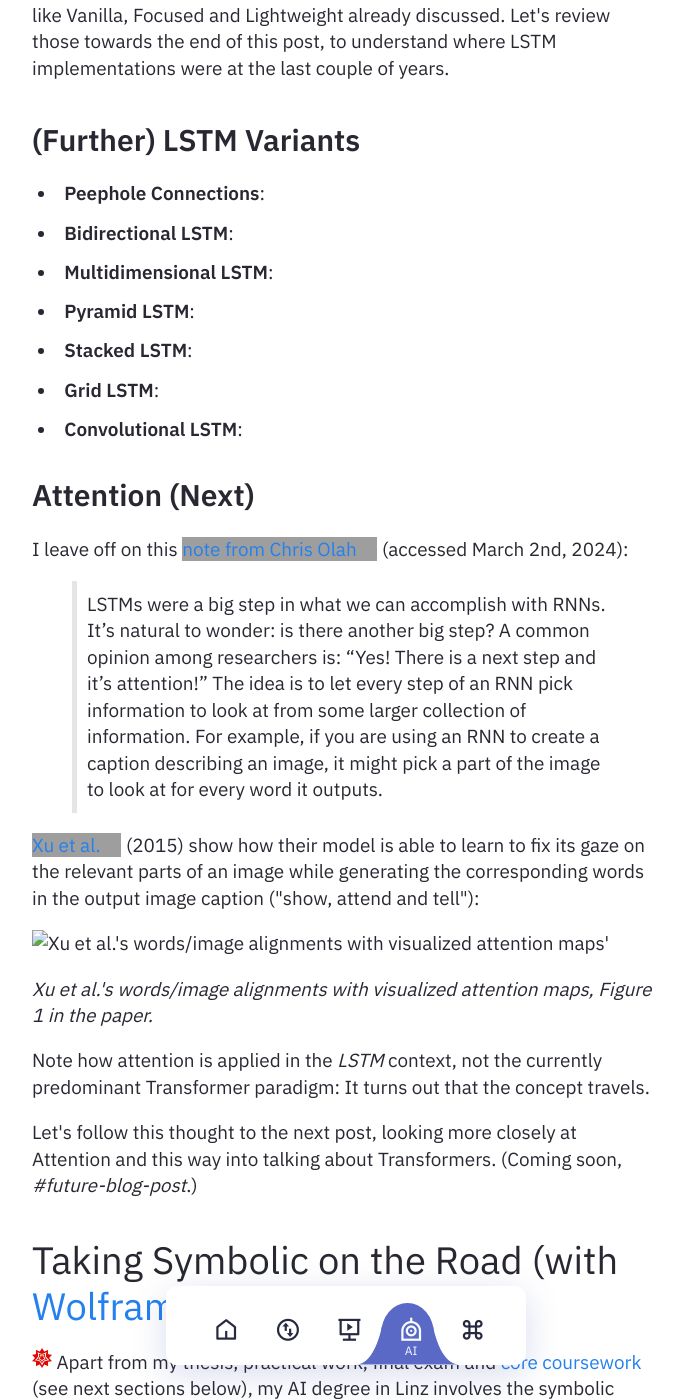
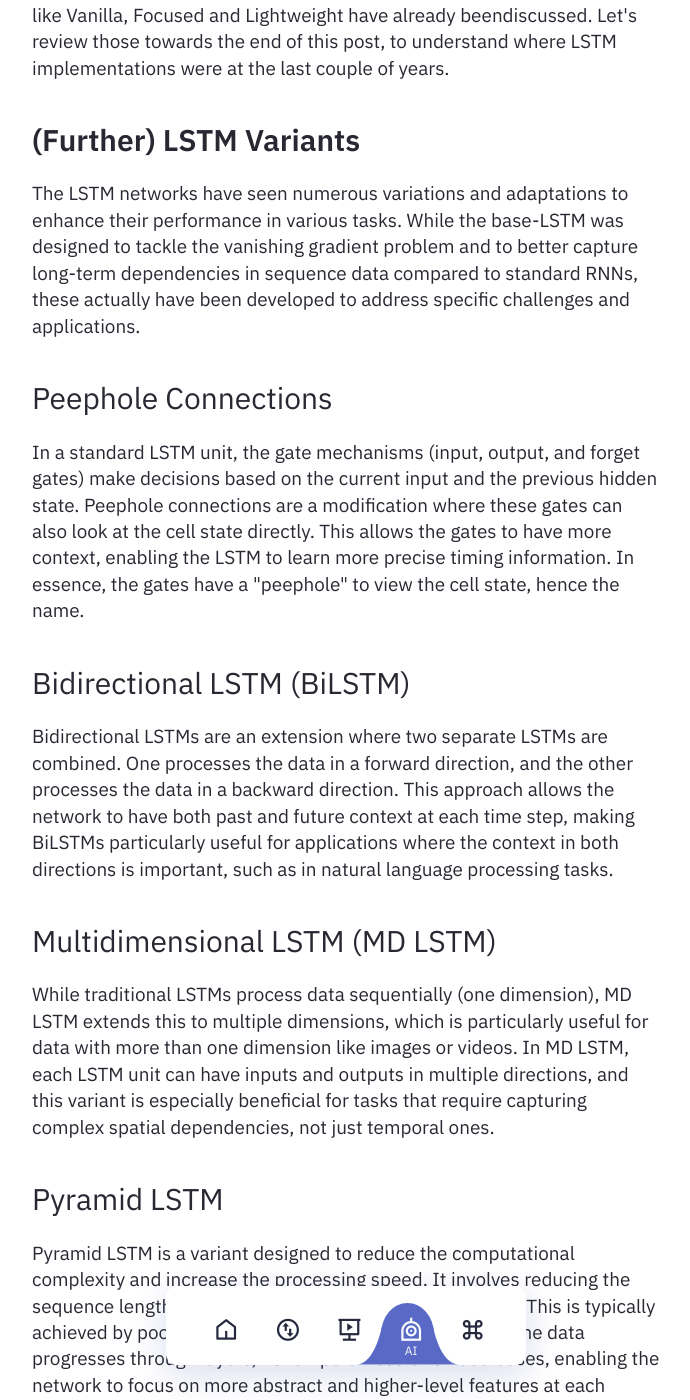
Before and after one commit to heseltime/heseltime.github.io, a Jekyll site: the page built from pages/rDai.md, in a window 1280 px wide and 1400 px high, scrolled down 31191 px. Shown: the whole window, without its empty margins (294-984 px from the left). Built offline with Jekyll 4.4.1, drawn with Linux system fonts in a browser that asks for light colours; some of the changed text lies outside the part shown; grey boxes are pictures that could not be loaded.

Commit message:
Add Further Variants

```diff
--- a/pages/rDai.md
+++ b/pages/rDai.md
@@ -666,17 +666,42 @@
 
 The results have already entered mainstream consciousness, creating, among other things, a new level of distrust for video media of, well, talking heads, whomever they belong to - speaking at the cultural level.
 
-In the preceeding, some _further LSTM variants_ than the traditional ones like Vanilla, Focused and Lightweight already discussed. Let's review those towards the end of this post, to understand where LSTM implementations were at the last couple of years.
+In the preceeding, some _further LSTM variants_ than the traditional ones like Vanilla, Focused and Lightweight have already beendiscussed. Let's review those towards the end of this post, to understand where LSTM implementations were at the last couple of years.
+
 
 ## (Further) LSTM Variants
 
-* **Peephole Connections**:
-* **Bidirectional LSTM**:
-* **Multidimensional LSTM**:
-* **Pyramid LSTM**:
-* **Stacked LSTM**:
-* **Grid LSTM**:
-* **Convolutional LSTM**:
+The LSTM networks have seen numerous variations and adaptations to enhance their performance in various tasks. While the base-LSTM was designed to tackle the vanishing gradient problem and to better capture long-term dependencies in sequence data compared to standard RNNs, these actually have been developed to address specific challenges and applications.
+
+### Peephole Connections
+
+In a standard LSTM unit, the gate mechanisms (input, output, and forget gates) make decisions based on the current input and the previous hidden state. Peephole connections are a modification where these gates can also look at the cell state directly. This allows the gates to have more context, enabling the LSTM to learn more precise timing information. In essence, the gates have a "peephole" to view the cell state, hence the name.
+
+### Bidirectional LSTM (BiLSTM)
+
+Bidirectional LSTMs are an extension where two separate LSTMs are combined. One processes the data in a forward direction, and the other processes the data in a backward direction. This approach allows the network to have both past and future context at each time step, making BiLSTMs particularly useful for applications where the context in both directions is important, such as in natural language processing tasks.
+
+### Multidimensional LSTM (MD LSTM)
+
+While traditional LSTMs process data sequentially (one dimension), MD LSTM extends this to multiple dimensions, which is particularly useful for data with more than one dimension like images or videos. In MD LSTM, each LSTM unit can have inputs and outputs in multiple directions, and this variant is especially beneficial for tasks that require capturing complex spatial dependencies, not just temporal ones.
+
+### Pyramid LSTM
+
+Pyramid LSTM is a variant designed to reduce the computational complexity and increase the processing speed. It involves reducing the sequence length at each subsequent layer of the network. This is typically achieved by pooling or other downsampling methods. As the data progresses through layers, its temporal resolution decreases, enabling the network to focus on more abstract and higher-level features at each subsequent layer.
+
+### Stacked LSTM
+
+Stacked LSTM involves layering multiple LSTM layers on top of each other, with the output sequence of one layer forming the input sequence for the next. This stacking helps the network learn at multiple levels of abstraction, as higher layers can learn to interpret the output of lower layers, adding depth to the network. Stacked LSTMs are particularly useful for complex problems where additional layers of abstraction are beneficial.
+
+### Grid LSTM
+
+Grid LSTM is a variant where each LSTM unit is connected to multiple LSTM units in a grid-like structure, not just the previous or next temporal unit. This structure allows it to process data across multiple dimensions simultaneously, making it a more generalized form of the traditional LSTM. It's particularly useful for tasks where dependencies are not strictly sequential and can benefit from a multi-dimensional processing approach.
+
+### Convolutional LSTM (ConvLSTM)
+
+ConvLSTM integrates convolutional structures into the LSTM units, making it particularly suited for tasks involving spatial data, like video or image processing. In ConvLSTM, the input-to-state and state-to-state transitions are convolutions, allowing the network to capture spatial dependencies. This is particularly useful for tasks where the input data is multidimensional and has spatial relationships, such as predicting the next frame in a video.
+
+Each of these LSTM variants offers unique advantages and is suited for particular types of problems or data. The evolution of LSTM architectures demonstrates the adaptability and robustness of neural networks in tackling a wide range of challenges in sequence and spatial data processing.
 
 
 ## **Attention** (Next)
```
